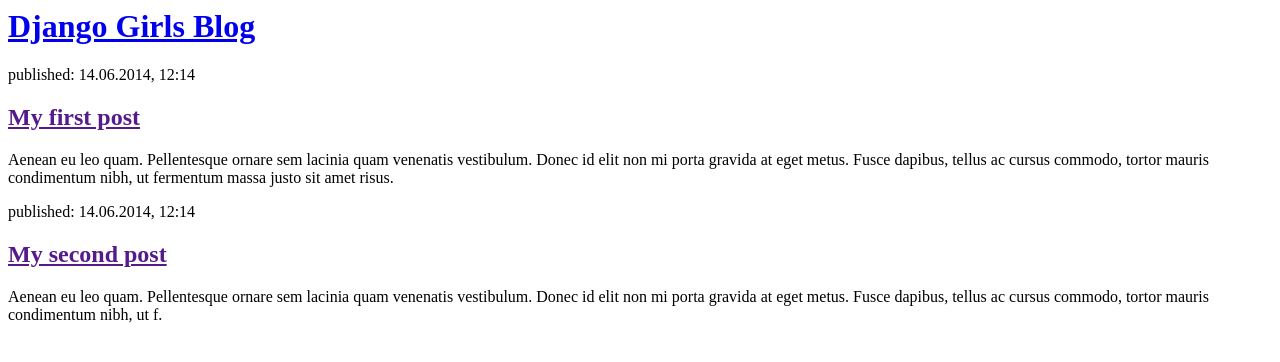
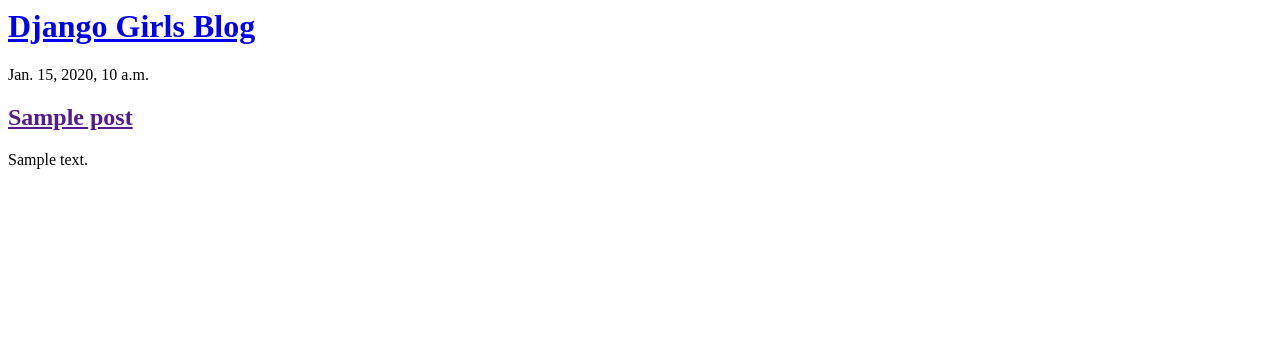
Before and after one commit to devaljain/my-first-blog, a Django app: template blog/templates/blog/post_list.html in a window 1280 px wide. Shown: the top 362 px of the page. Run offline with Django 3.2, Linux system fonts and the light colour scheme; the template is opened without the code that fills it: values that come from a table or form of the project are taken from there, others are empty; tables that the repository leaves empty hold one stand-in row (values such as "Sample post").

Commit message:
Changed the HTML

```diff
--- a/blog/templates/blog/post_list.html
+++ b/blog/templates/blog/post_list.html
@@ -7,16 +7,23 @@
             <h1><a href="/">Django Girls Blog</a></h1>
         </div>
 
-        <div>
-            <p>published: 14.06.2014, 12:14</p>
-            <h2><a href="">My first post</a></h2>
-            <p>Aenean eu leo quam. Pellentesque ornare sem lacinia quam venenatis vestibulum. Donec id elit non mi porta gravida at eget metus. Fusce dapibus, tellus ac cursus commodo, tortor mauris condimentum nibh, ut fermentum massa justo sit amet risus.</p>
-        </div>
+    {% for post in posts %}
+    <div>
+        <p>{{ post.published_date }}</p>
+        <h2><a href="">{{ post.title }}</a> </h2>
+        <p>{{ post.text|linebreaksbr }}</p>
 
-        <div>
-            <p>published: 14.06.2014, 12:14</p>
-            <h2><a href="">My second post</a></h2>
-            <p>Aenean eu leo quam. Pellentesque ornare sem lacinia quam venenatis vestibulum. Donec id elit non mi porta gravida at eget metus. Fusce dapibus, tellus ac cursus commodo, tortor mauris condimentum nibh, ut f.</p>
-        </div>
+    </div>
+{% endfor %}
+
+
+
+
+
+
+
+
+
+
     </body>
 </html>
--- a/blog/views.py
+++ b/blog/views.py
@@ -1,10 +1,13 @@
 from django.shortcuts import render
 from django.http import HttpResponse
+from .models import Post
+from django.utils import timezone
 
 
 
 def post_list(request):
-    return render(request, 'blog/post_list.html',{})
+    posts=Post.objects.filter(published_date__lte=timezone.now()).order_by('published_date')
+    return render(request, 'blog/post_list.html',{'posts':posts})
 
 
 
```
Also changed, not shown: blog/migrations/0020_auto_20190208_0552.py (added), blog/migrations/0021_auto_20190208_0553.py (added), blog/migrations/0022_auto_20190208_0555.py (added), blog/migrations/0023_auto_20190208_0557.py (added), blog/migrations/0024_auto_20190208_0600.py (added).
